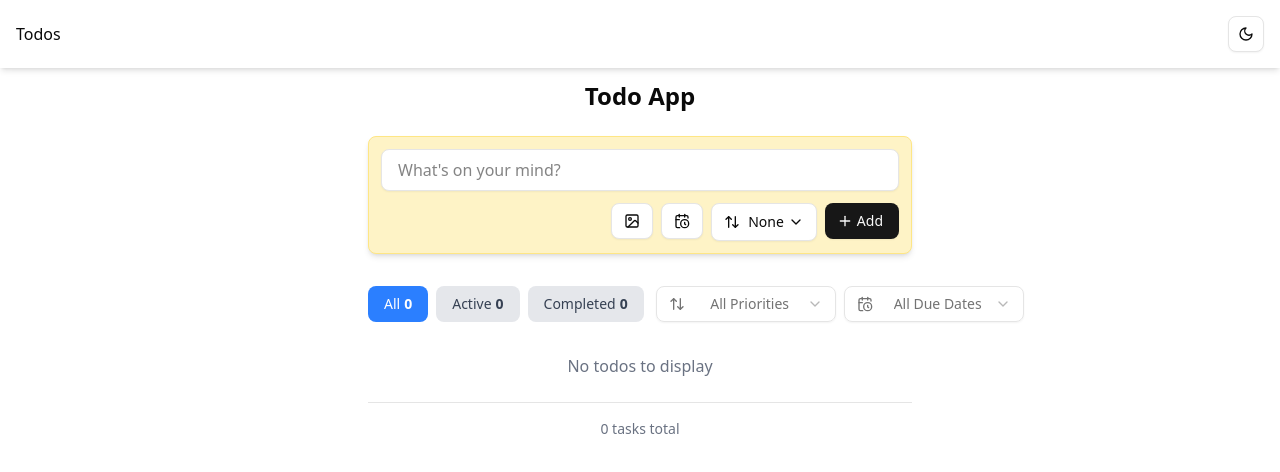
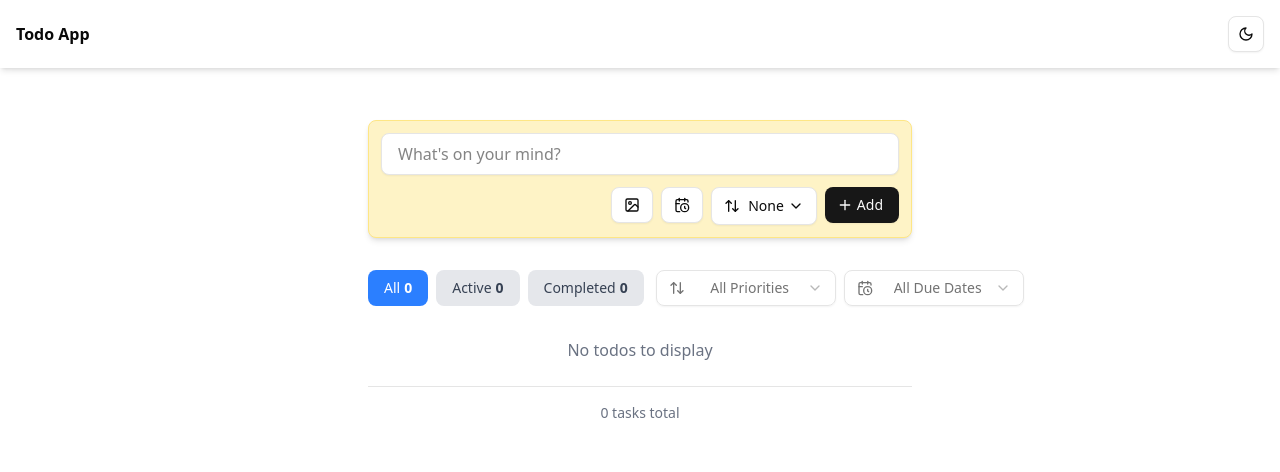
Before and after one commit to shynnobi/vpf-todo-app, a React (Vite) app: page /todos in a window 1280 px wide. Shown: the top 472 px of the page. Built offline with nearby package versions, Linux system fonts and the light colour scheme.

Commit message:
refactor(ui): adjust layout and text in navigation and todo items
- Update navigation link text to 'Todo App' and apply bold style.

- Remove redundant H1 title from TodoContainer and adjust margin.

- Reorder priority badge to appear after the todo title in TodoItem.

```diff
--- a/src/App.tsx
+++ b/src/App.tsx
@@ -14,8 +14,8 @@ export default function App(): ReactElement {
 				<nav className="fixed top-0 w-full bg-background p-4 shadow-md">
 					<div className="container mx-auto flex items-center justify-between">
 						<div className="flex gap-4">
-							<Link to="/todos" className="text-foreground hover:text-foreground/80">
-								Todos
+							<Link to="/todos" className="text-foreground hover:text-foreground/80 font-bold">
+								Todo App
 							</Link>
 						</div>
 						<ThemeToggle />
--- a/src/components/TodoContainer.tsx
+++ b/src/components/TodoContainer.tsx
@@ -65,8 +65,8 @@ export function TodoContainer() {
 	);
 
 	return (
-		<div className="max-w-xl mx-auto p-4">
-			<h1 className="text-2xl font-bold text-center mb-6">Todo App</h1>
+		<div className="max-w-xl mx-auto p-4 mt-10">
+			{/* <h1 className="text-2xl font-bold text-center mb-6">Todo App</h1> */}
 			<AddTodoForm onAddTodo={addTodo} />
 			<div className="my-4 flex justify-between gap-3 items-center">
 				<TodoFilter currentFilter={filter} onFilterChange={setFilter} counts={counts} />
--- a/src/components/TodoItem.tsx
+++ b/src/components/TodoItem.tsx
@@ -76,18 +76,19 @@ export function TodoItem({ todo, onToggle, onDelete, onSave }: TodoItemProps) {
 					/>
 					<div className="flex-1 flex flex-col text-sm py-1">
 						<div className="flex items-center gap-2">
+							<span
+								id={`todo-title-${todo.id}`}
+								className={`${todo.completed ? 'text-gray-500 line-through' : ''}`}
+							>
+								{todo.title}
+							</span>
+
 							{/* Conditionally render the Badge only if priority is not null and classes exist */}
 							{todo.priority && badgeClasses && (
 								<Badge className={`px-1.5 py-0.5 text-xs font-medium ${badgeClasses}`}>
 									{todo.priority}
 								</Badge>
 							)}
-							<span
-								id={`todo-title-${todo.id}`}
-								className={`${todo.completed ? 'text-gray-500 line-through' : ''}`}
-							>
-								{todo.title}
-							</span>
 						</div>
 						{/* Display description if it exists */}
 						{todo.description && (
```
